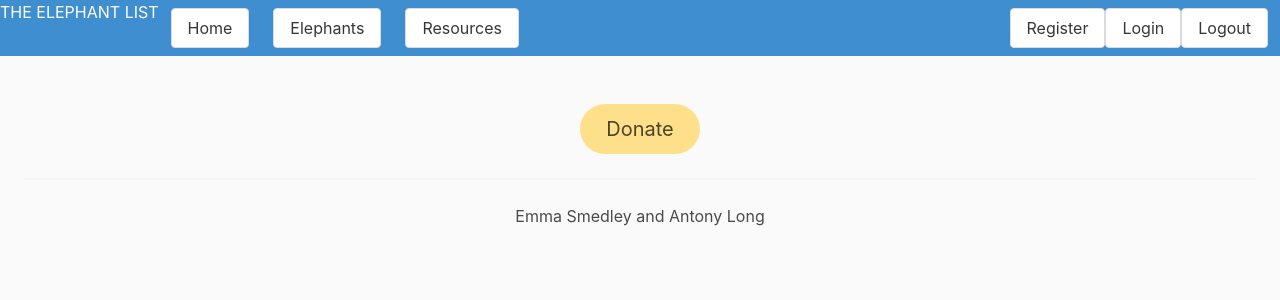
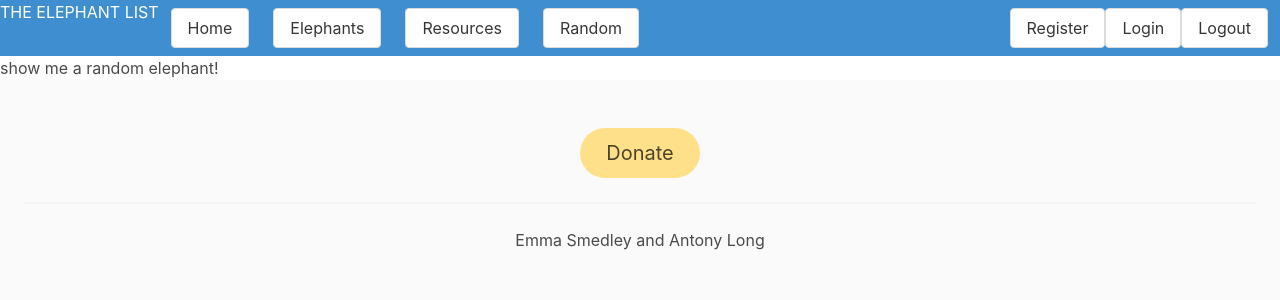
Before and after one commit to EmmaSmedley87/general-assembly-projects, a React (Create React App) app: page /random-elephant in a window 1280 px wide. Shown: the top 300 px of the page. Built offline with nearby package versions, Linux system fonts and the light colour scheme; no server answers.

Commit message:
removed node modules

```diff
--- a/src/App.js
+++ b/src/App.js
@@ -6,6 +6,7 @@ import Home from "./components/Home";
 import ElephantList from "./components/Elephants/ElephantList";
 import Resources from "./components/Resources";
 import Footer from "./components/Footer";
+import RandomElephant from "./components/Elephants/RandomElephant";
 
 function App() {
   return (
@@ -16,6 +17,7 @@ function App() {
           <Route exact path="/" component={Home} />
           <Route path="/elephants" component={ElephantList} />
           <Route path="/resources" component={Resources} />
+          <Route path="/random-elephant" component={RandomElephant} />
         </Switch>
         <Footer />
       </BrowserRouter>
--- a/src/components/Elephants/RandomElephant.js
+++ b/src/components/Elephants/RandomElephant.js
@@ -1,7 +1,24 @@
 import React from "react";
+import { getRandomElephant } from "../../lib/api";
 
 const RandomElephant = () => {
-  return console.log("some text");
+  const [state, setState] = React.useState("");
+
+  const fetchRandomElephant = async () => {
+    try {
+      const response = await getRandomElephant();
+      setState(response.data);
+    } catch (error) {
+      console.log("error fetching random elephant", error);
+    }
+  };
+
+  React.useEffect(() => {
+    fetchRandomElephant();
+  });
+
+  console.log(state);
+  return <p>show me a random elephant!</p>;
 };
 
 export default RandomElephant;
--- a/src/components/Navbar.js
+++ b/src/components/Navbar.js
@@ -26,6 +26,11 @@ const Navbar = () => {
                   Resources
                 </Link>
               </div>
+              <div className="navbar-item">
+                <Link className="button" to="/random-elephant">
+                  Random
+                </Link>
+              </div>
             </div>
             <div className="navbar-end">
               <div className="navbar-item">
--- a/src/lib/api.js
+++ b/src/lib/api.js
@@ -6,3 +6,7 @@ const baseUrl =
 export const getAllElephants = () => {
   return axios.get(`${baseUrl}`);
 };
+
+export const getRandomElephant = () => {
+  return axios.get(`${baseUrl}/random`);
+};
```
